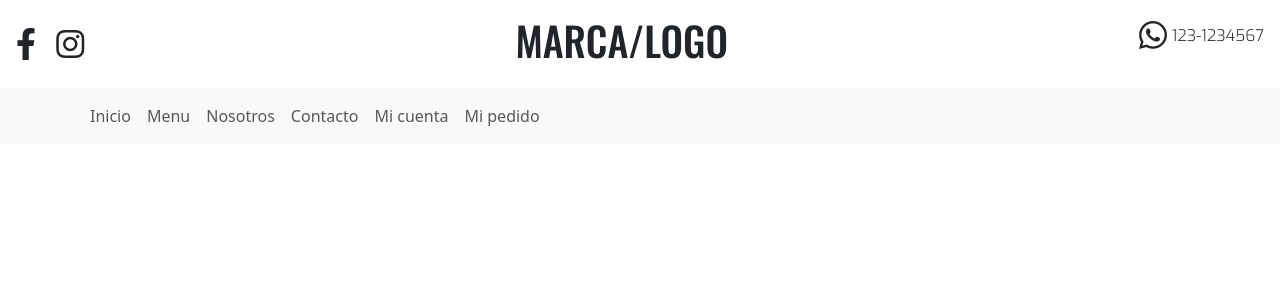
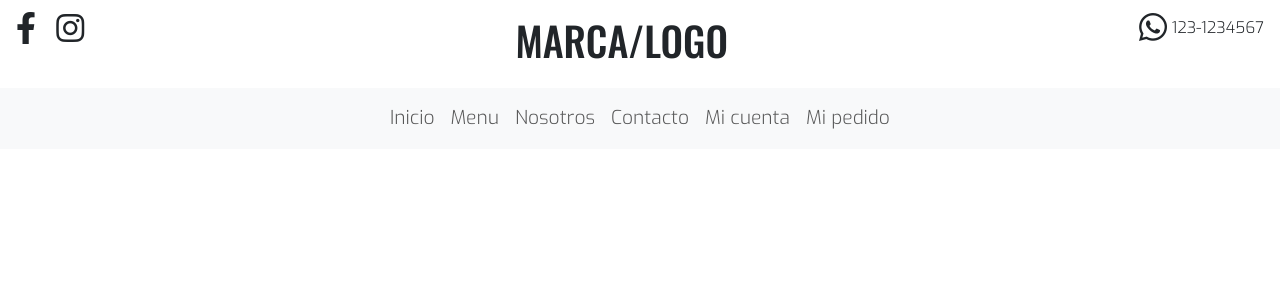
Before and after one commit to brunomry/frontendProyectoFinal_RollingCode, a React (Vite) app: page / in a window 1280 px wide. Shown: the top 300 px of the page. Built offline with nearby package versions, Linux system fonts and the light colour scheme.

Commit message:
se hizo responsive con propiedades de bootstrap la etiqueta header. Ademas fue configurado para desaparecer en las resoluciones más mequeñas

```diff
--- a/src/components/common/MenuNavegacion.jsx
+++ b/src/components/common/MenuNavegacion.jsx
@@ -4,7 +4,7 @@ import { Button, Container, Nav, Navbar } from "react-bootstrap";
 const MenuNavegacion = () => {
   return (
     <>
-      <header className="d-flex justify-content-between p-3 align-items-center">
+      <header className="p-3 d-none d-md-block d-md-flex d-lg-flex d-xl-flex d-xxl-flex justify-content-between">
         <div>
           <i className="fa-brands fa-facebook-f fa-2xl me-3"> </i>{" "}
           <i className="fa-brands fa-instagram fa-2xl me-3"></i>{" "}
@@ -20,17 +20,17 @@ const MenuNavegacion = () => {
           </p>
         </div>
       </header>
-      <Navbar expand="lg" className="bg-body-tertiary">
-        <Container className="text-center">
+      <Navbar expand="lg" className="bg-body-tertiary navLinks">
+        <Container>
           <Navbar.Toggle aria-controls="basic-navbar-nav" />
           <Navbar.Collapse id="basic-navbar-nav">
-            <Nav className="me-auto">
-                <Nav.Link href="#home">Inicio</Nav.Link>
-                <Nav.Link href="#link">Menu</Nav.Link>
-                <Nav.Link href="#home">Nosotros</Nav.Link>
-                <Nav.Link href="#link">Contacto</Nav.Link>
-                <Nav.Link href="#home">Mi cuenta</Nav.Link>
-                <Nav.Link href="#link">Mi pedido</Nav.Link>
+            <Nav className="mx-auto">
+                <Nav.Link href="#">Inicio</Nav.Link>
+                <Nav.Link href="#">Menu</Nav.Link>
+                <Nav.Link href="#">Nosotros</Nav.Link>
+                <Nav.Link href="#">Contacto</Nav.Link>
+                <Nav.Link href="#">Mi cuenta</Nav.Link>
+                <Nav.Link href="#">Mi pedido</Nav.Link>
             </Nav>
           </Navbar.Collapse>
         </Container>
--- a/src/styles/navbar.css
+++ b/src/styles/navbar.css
@@ -6,3 +6,8 @@ p{
 h1{
     font-family: "Oswald", sans-serif;
 }
+
+.navLinks{
+    font-family: "Exo", sans-serif;
+    font-size: 1.5vw;
+}
```
